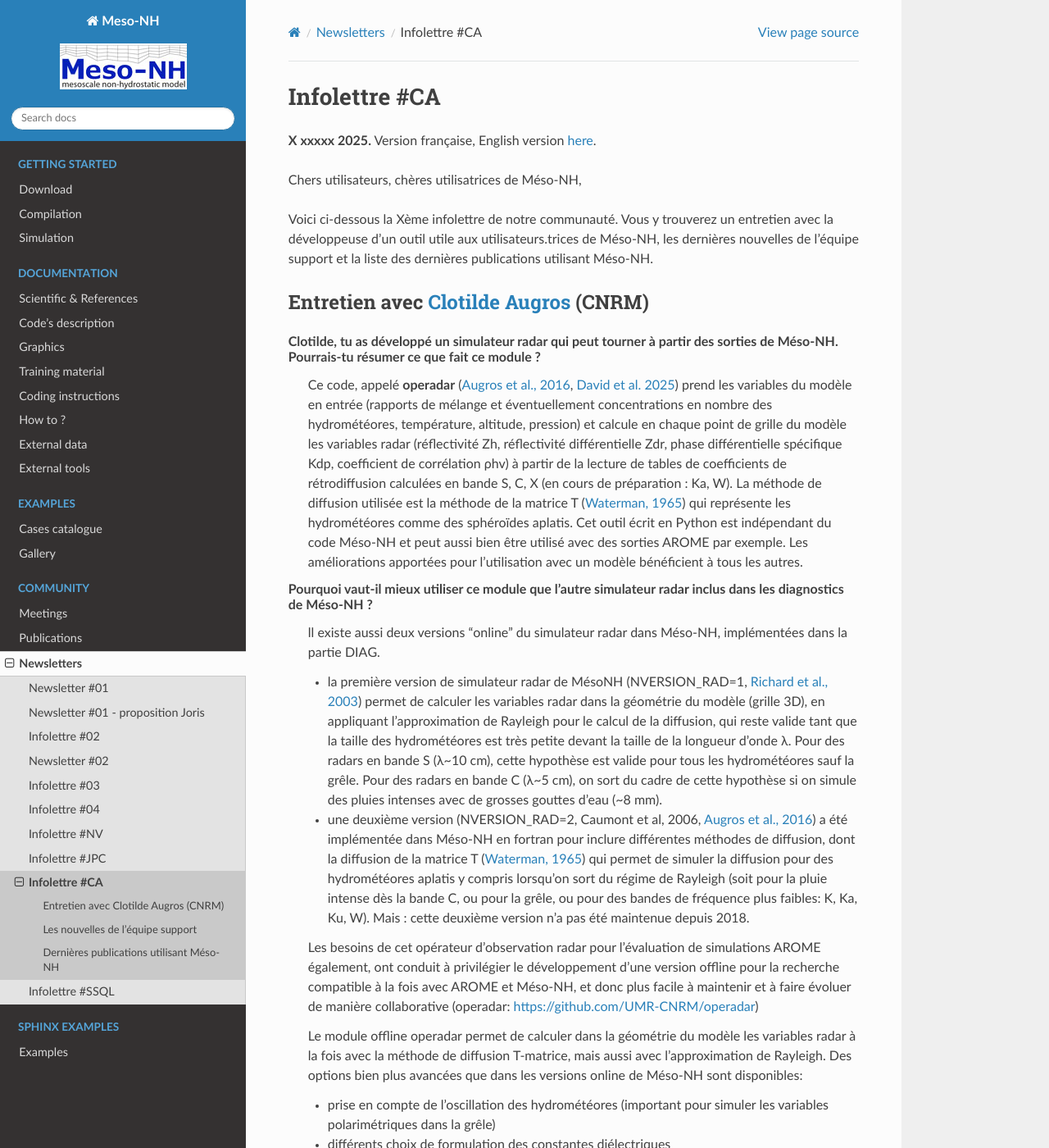
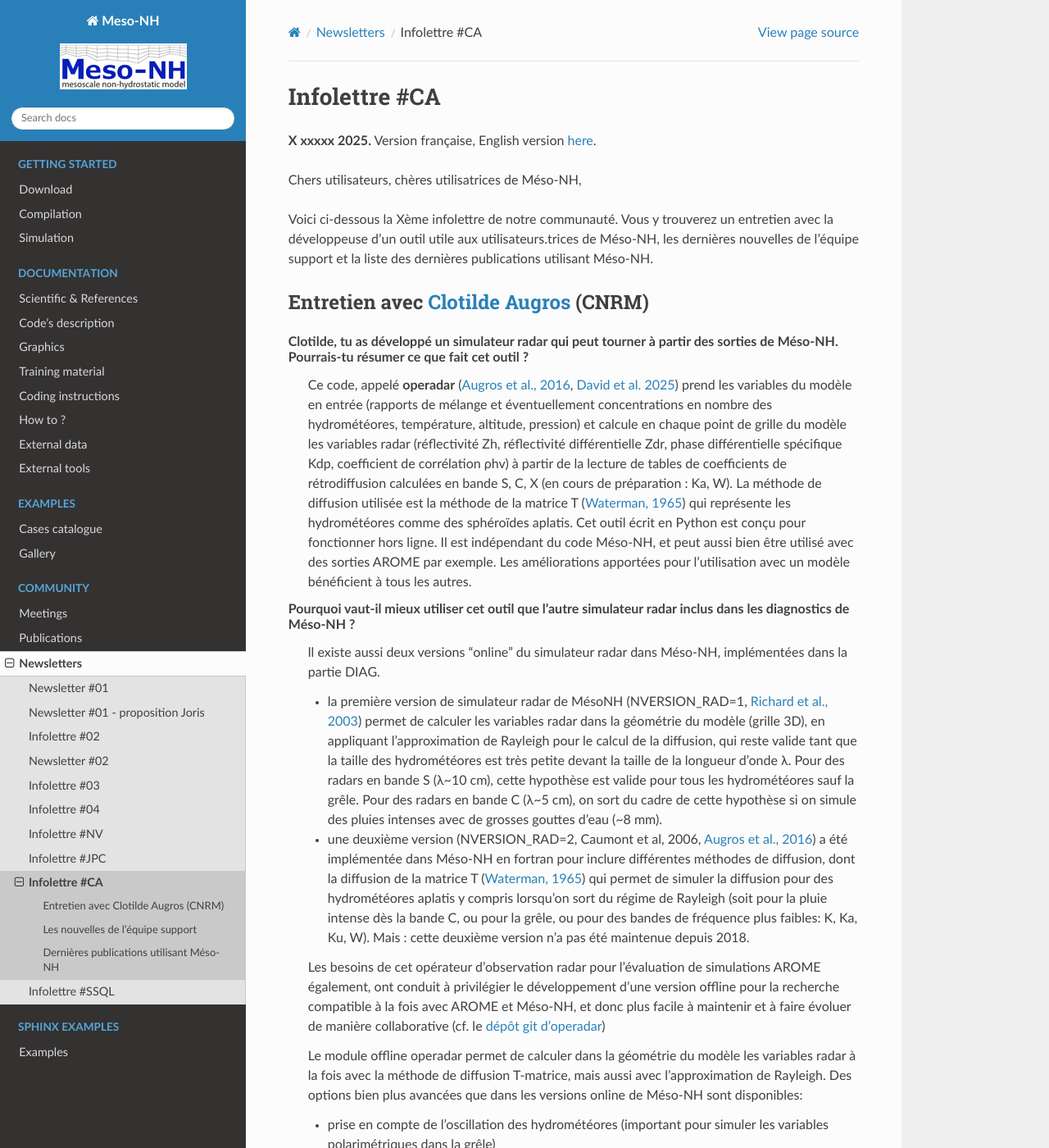
Before and after one commit to JorisPianezze/mesonh_beta_test_guide, a Sphinx documentation site: the page built from docs/source/community/newsletters/newsletter_CA.rst, in a window 1280 px wide and 1400 px high. Shown: the whole window at 82% size. Built offline with Sphinx 7.4.7 and the Read the Docs theme 3.1.0, drawn with Linux system fonts in a browser that asks for light colours; pages that are not in the unit, such as notebooks, are missing from menus.

Commit message:
Update newsletter_CA.rst

```diff
--- a/docs/source/community/newsletters/newsletter_CA.rst
+++ b/docs/source/community/newsletters/newsletter_CA.rst
@@ -11,17 +11,17 @@
 Entretien avec `Clotilde Augros <mailto:clotilde.augros@meteo.fr>`_ (CNRM)
 ************************************************************************************
 
-Clotilde, tu as développé un simulateur radar qui peut tourner à partir des sorties de Méso-NH. Pourrais-tu résumer ce que fait ce module ?
-  Ce code, appelé **operadar** (`Augros et al., 2016 <https://doi.org/10.1002/qj.2572>`_, `David et al. 2025 <https://doi.org/10.5194/egusphere-2025-685>`_) prend les variables du modèle en entrée (rapports de mélange et éventuellement concentrations en nombre des hydrométéores, température, altitude, pression) et calcule en chaque point de grille du modèle les variables radar (réflectivité Zh, réflectivité différentielle Zdr, phase différentielle spécifique Kdp, coefficient de corrélation ρhv) à partir de la lecture de tables de coefficients de rétrodiffusion calculées en bande S, C, X (en cours de préparation : Ka, W). La méthode de diffusion utilisée est la méthode de la matrice T (`Waterman, 1965 <https://doi.org/10.1109/PROC.1965.4058>`_) qui représente les hydrométéores comme des sphéroïdes aplatis. Cet outil écrit en Python est indépendant du code Méso-NH et peut aussi bien être utilisé avec des sorties AROME par exemple. Les améliorations apportées pour l'utilisation avec un modèle bénéficient à tous les autres.
+Clotilde, tu as développé un simulateur radar qui peut tourner à partir des sorties de Méso-NH. Pourrais-tu résumer ce que fait cet outil ?
+  Ce code, appelé **operadar** (`Augros et al., 2016 <https://doi.org/10.1002/qj.2572>`_, `David et al. 2025 <https://doi.org/10.5194/egusphere-2025-685>`_) prend les variables du modèle en entrée (rapports de mélange et éventuellement concentrations en nombre des hydrométéores, température, altitude, pression) et calcule en chaque point de grille du modèle les variables radar (réflectivité Zh, réflectivité différentielle Zdr, phase différentielle spécifique Kdp, coefficient de corrélation ρhv) à partir de la lecture de tables de coefficients de rétrodiffusion calculées en bande S, C, X (en cours de préparation : Ka, W). La méthode de diffusion utilisée est la méthode de la matrice T (`Waterman, 1965 <https://doi.org/10.1109/PROC.1965.4058>`_) qui représente les hydrométéores comme des sphéroïdes aplatis. Cet outil écrit en Python est conçu pour fonctionner hors ligne. Il est indépendant du code Méso-NH, et peut aussi bien être utilisé avec des sorties AROME par exemple. Les améliorations apportées pour l'utilisation avec un modèle bénéficient à tous les autres.
 
-Pourquoi vaut-il mieux utiliser ce module que l'autre simulateur radar inclus dans les diagnostics de Méso-NH ?
+Pourquoi vaut-il mieux utiliser cet outil que l'autre simulateur radar inclus dans les diagnostics de Méso-NH ?
   ll existe aussi deux versions “online” du simulateur radar dans Méso-NH, implémentées dans la partie DIAG.
 
   - la première version de simulateur radar de MésoNH (NVERSION_RAD=1, `Richard et al., 2003 <https://doi.org/10.1256/qj.02.50>`_) permet de calculer les variables radar dans la géométrie du modèle (grille 3D), en appliquant l’approximation de Rayleigh pour le calcul de la diffusion, qui reste valide tant que la taille des hydrométéores est très petite devant la taille de la longueur d’onde λ. Pour des radars en bande S (λ~10 cm), cette hypothèse est valide pour tous les hydrométéores sauf la grêle. Pour des radars en bande C (λ~5 cm), on sort du cadre de cette hypothèse si on simule des pluies intenses avec de grosses gouttes d’eau (~8 mm).
 
   - une deuxième version (NVERSION_RAD=2, Caumont et al, 2006, `Augros et al., 2016 <https://doi.org/10.1002/qj.2572>`_) a été implémentée dans Méso-NH en fortran pour inclure différentes méthodes de diffusion, dont la diffusion de la matrice T (`Waterman, 1965 <https://doi.org/10.1109/PROC.1965.4058>`_) qui permet de simuler la diffusion pour des hydrométéores aplatis y compris lorsqu’on sort du régime de Rayleigh (soit pour la pluie intense dès la bande C, ou pour la grêle, ou pour des bandes de fréquence plus faibles: K, Ka, Ku, W). Mais : cette deuxième version n’a pas été maintenue depuis 2018.
 
-  Les besoins de cet opérateur d’observation radar pour l’évaluation de simulations AROME également, ont conduit à privilégier le développement d’une version offline pour la recherche compatible à la fois avec AROME et Méso-NH, et donc plus facile à maintenir et à faire évoluer de manière collaborative (operadar: https://github.com/UMR-CNRM/operadar)
+  Les besoins de cet opérateur d’observation radar pour l’évaluation de simulations AROME également, ont conduit à privilégier le développement d’une version offline pour la recherche compatible à la fois avec AROME et Méso-NH, et donc plus facile à maintenir et à faire évoluer de manière collaborative (cf. le `dépôt git d'operadar <https://github.com/UMR-CNRM/operadar>`_)
 
   Le module offline operadar permet de calculer dans la géométrie du modèle les variables radar à la fois avec la méthode de diffusion T-matrice, mais aussi avec l’approximation de Rayleigh. Des options bien plus avancées que dans les versions online de Méso-NH sont disponibles:
 
```
